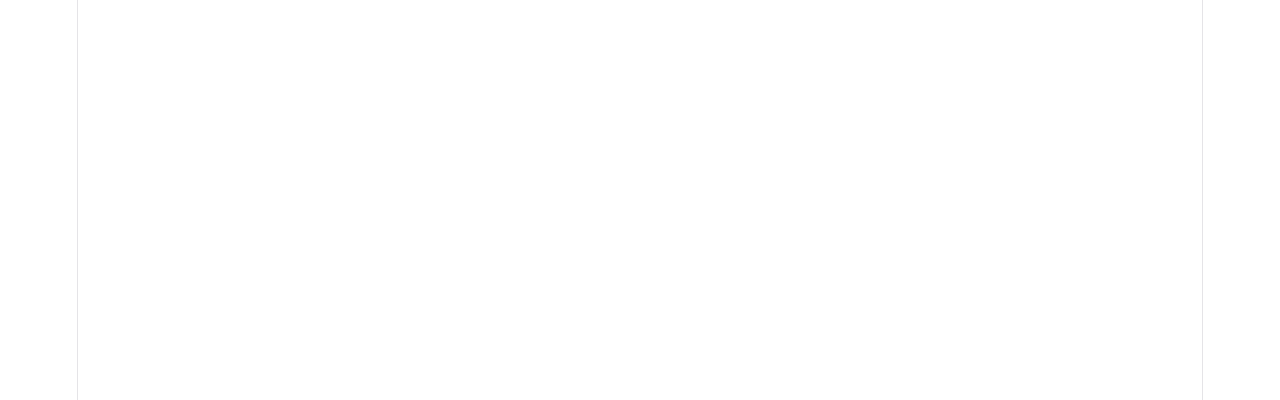
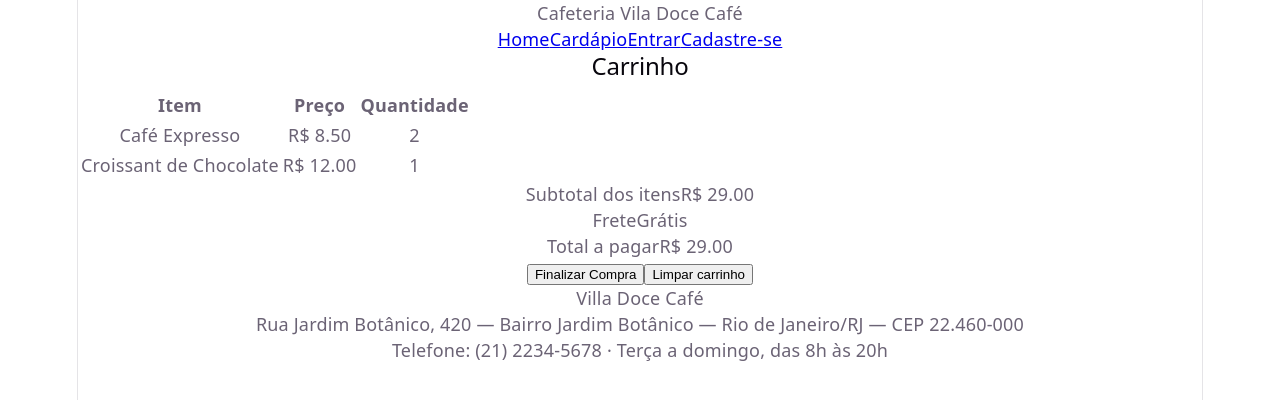
Before and after one commit to bruno-olv/villadocecafe, a React (Vite) app: page /carrinho in a window 1280 px wide. Before the commit this address had no page. Shown: the top 400 px of the page. Built offline with nearby package versions, Linux system fonts and the light colour scheme.

Commit message:
feat: create CartIcon and Carrinho page
- Created CartIcon SVG component
- Initialized Carrinho page layout
- Added React useState for mock items
- Implemented dynamic table mapping
- Calculated dynamic subtotal and total

```diff
--- a/src/App.jsx
+++ b/src/App.jsx
@@ -5,6 +5,7 @@ import Login from './Pages/Login'
 import Cadastro from './Pages/Cadastro'
 import CardapioLayout from './Componentes/CardapioLayout'
 import Cardapio from './Pages/Cardapio'
+import Carrinho from './Pages/Carrinho'
 import './App.css'
 
 function App() {
@@ -29,6 +30,7 @@ function App() {
           <Route path="cardapio" element={<Cardapio />} />
           <Route path="login" element={<Login aoLogar={setUsuarioLogado} />} />
           <Route path="cadastro" element={<Cadastro />} />
+          <Route path="carrinho" element={<Carrinho />} />
         </Route>
       </Routes>
     </BrowserRouter>
--- /dev/null
+++ b/src/Componentes/CartIcon.jsx
@@ -0,0 +1,21 @@
+function CartIcon({ size = 24, color = "currentColor" }) {
+    return (
+        <svg
+            xmlns="http://www.w3.org/2000/svg"
+            width={size}
+            height={size}
+            viewBox="0 0 24 24"
+            fill="none"
+            stroke={color}
+            strokeWidth="2"
+            strokeLinecap="round"
+            strokeLinejoin="round"
+        >
+            <circle cx="9" cy="21" r="1" />
+            <circle cx="20" cy="21" r="1" />
+            <path d="M1 1h4l2.68 13.39a2 2 0 0 0 2 1.61h9.72a2 2 0 0 0 2-1.61L23 6H6" />
+        </svg>
+    );
+}
+
+export default CartIcon;
--- a/src/Componentes/Navbar.jsx
+++ b/src/Componentes/Navbar.jsx
@@ -1,4 +1,5 @@
 import { NavLink } from "react-router-dom"
+import CartIcon from "./CartIcon"
 
 function Navbar({ usuarioLogado, fazerLogout }) {
 
@@ -27,6 +28,11 @@ function Navbar({ usuarioLogado, fazerLogout }) {
 
         {usuarioLogado ? (
           <>
+
+            <NavLink to="/carrinho" className={estiloLink}>
+              <CartIcon size={20} />
+            </NavLink>
+
             <span className="usuario-navbar">
               Olá, {usuarioLogado.nome}
             </span>
@@ -37,6 +43,7 @@ function Navbar({ usuarioLogado, fazerLogout }) {
             >
               Sair
             </button>
+
           </>
         ) : (
           <>
--- /dev/null
+++ b/src/Pages/Carrinho.jsx
@@ -0,0 +1,69 @@
+import { useState } from "react";
+
+
+function Carrinho() {
+
+    // 1. Estado inicial com 2 produtos criados
+    const [itens, setItens] = useState([
+        { id: 1, nome: "Café Expresso", preco: 8.50, quantidade: 2 },
+        { id: 2, nome: "Croissant de Chocolate", preco: 12.00, quantidade: 1 }
+    ]);
+
+    // 2. Cálculo do total usando JavaScript puro
+    const total = itens.reduce((soma, item) => soma + (item.preco * item.quantidade), 0)
+
+    return (
+        <section className="container-carrinho">
+            <div className="layout">
+                <h2>Carrinho</h2>
+            </div>
+
+            <div className="conteudo-carrinho">
+                <table className="tabela-carrinho">
+                    <thead>
+                        <tr>
+                            <th className="tabela-primeiro-item">Item</th>
+                            <th className="tabela-segundo-item">Preço</th>
+                            <th className="tabela-terceiro-item">Quantidade</th>
+                        </tr>
+                    </thead>
+
+                    <tbody>
+                        {/* 3. Mapeando a lista para criar as linhas da tabela */}
+                        {itens.map((produto) => (
+                            <tr key={produto.id}>
+                                <td>{produto.nome}</td>
+                                <td>R$ {produto.preco.toFixed(2)}</td>
+                                <td>{produto.quantidade}</td>
+                            </tr>
+                        ))}
+                    </tbody>
+                </table>
+            </div>
+
+            <div className="sumario-carrinho">
+                {/* Total, Frete(talvez), Botões */}
+
+                <div className="resumo">
+                    <div className="resumo-linha">
+                        <span>Subtotal dos itens</span>
+                        <span>R$ {total.toFixed(2)}</span>
+                    </div>
+                    <div className="resumo-linha">
+                        <span>Frete</span>
+                        <span>Grátis</span>
+                    </div>
+                    <div className="resumo-linha total-linha">
+                        <span>Total a pagar</span>
+                        <span>R$ {total.toFixed(2)}</span>
+                    </div>
+                    <button className="btn-finalizar">Finalizar Compra</button>
+                    <button className="btn-limpar">Limpar carrinho</button>
+                </div>
+
+            </div>
+        </section>
+    );
+}
+
+export default Carrinho;
```
